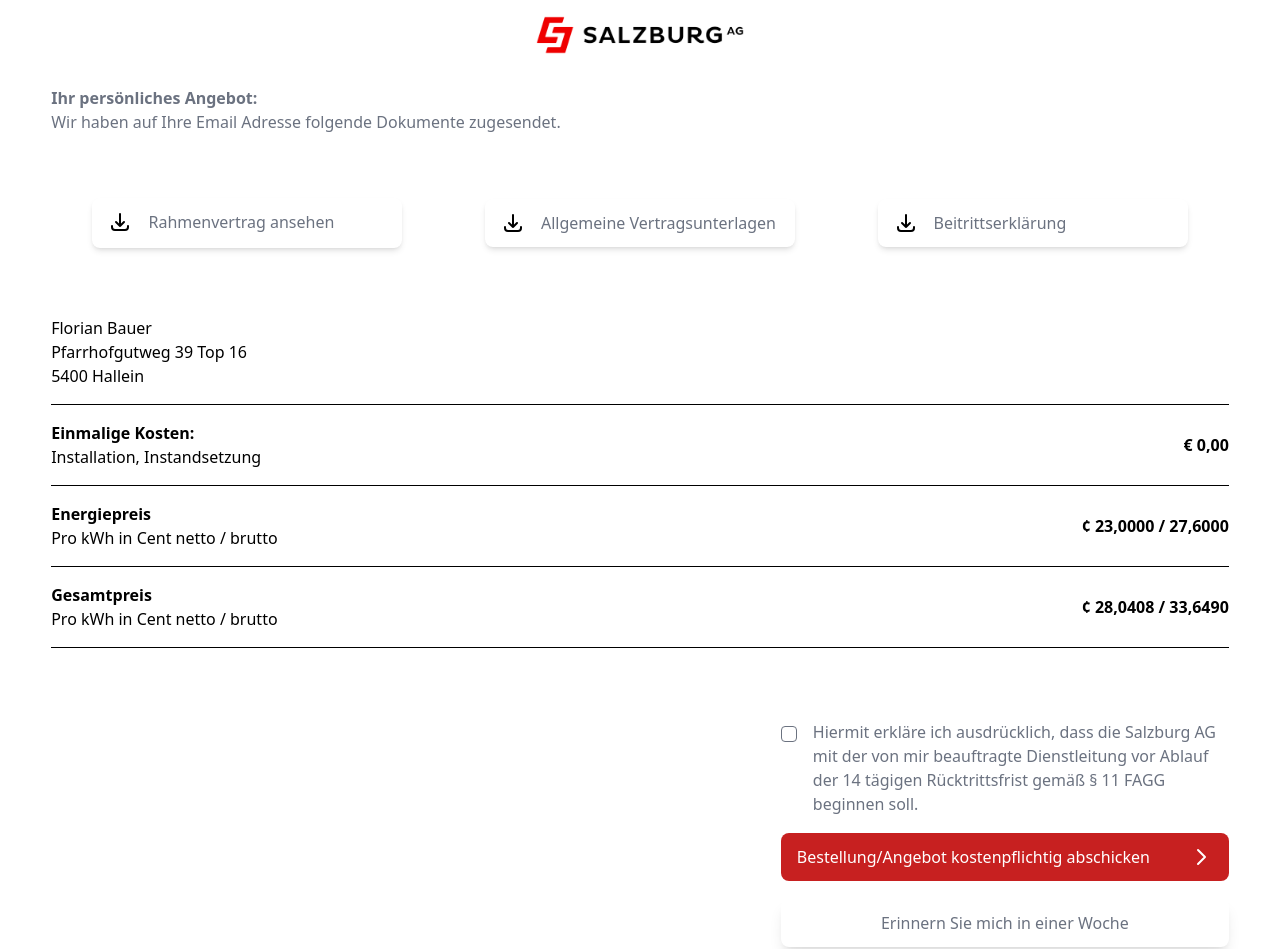
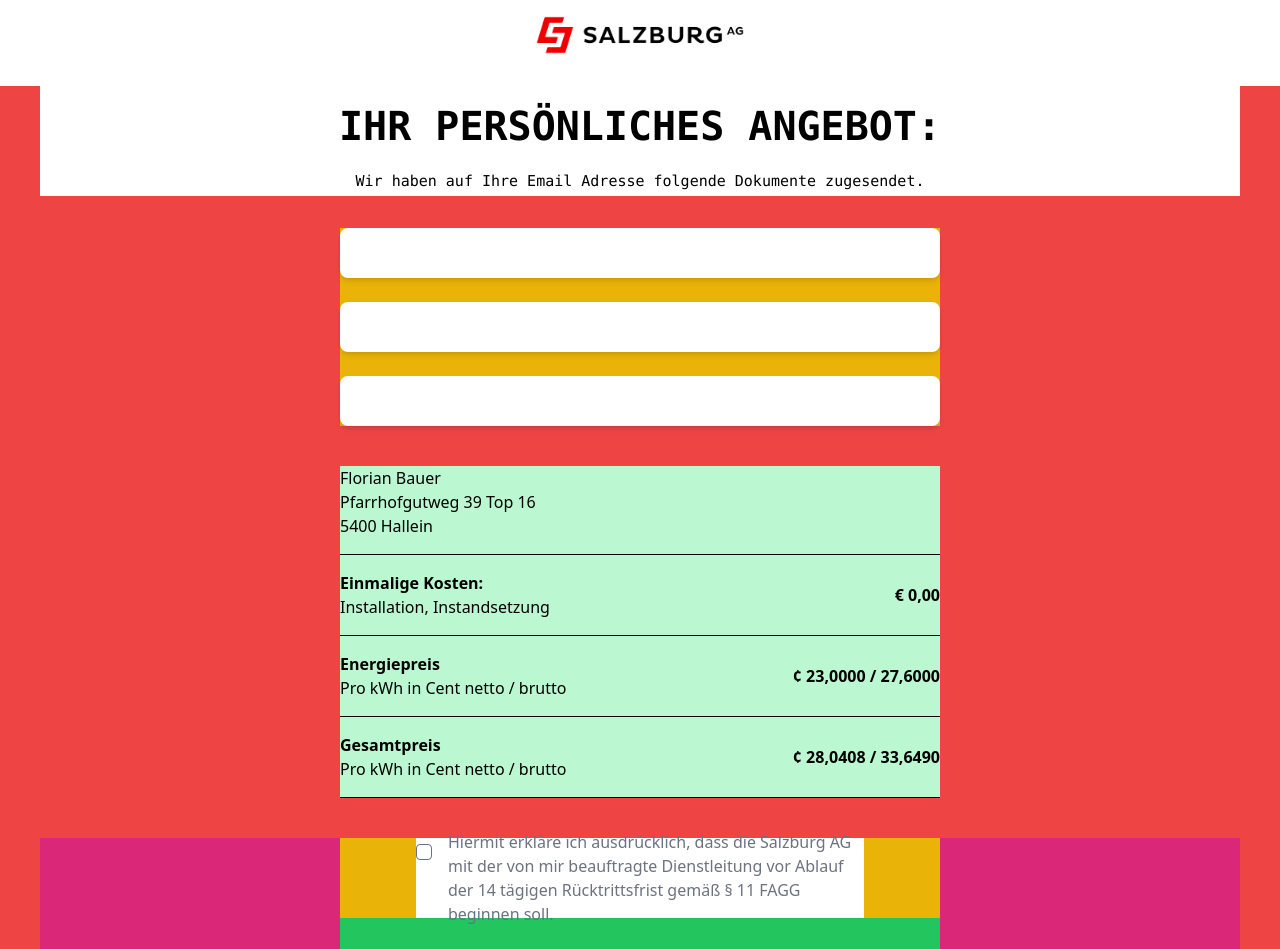
Before and after one commit to langp993/salzyag, a React (Create React App) app: page /Step4 in a window 1280 px wide. Shown: the top 949 px of the page. Built offline with nearby package versions, Linux system fonts and the light colour scheme.

Commit message:
Design edits 1.0

```diff
--- a/src/Pages/Step2.js
+++ b/src/Pages/Step2.js
@@ -4,11 +4,11 @@
 
 export default function Step2() {
   return (
-<div className="bg-white mb-8 px-8">
+<div className="bg-white mb-8 px-[8%]">
 
 <div className="bg-white px-4 mb-2">
 
-<div class="grid lg:grid-cols-2 gap-4 mb-14 bg-white">
+<div class="mb-14 bg-white">
   <div class="bg-white h-[160px] lg:h-full">
 
       <p className="lg:mb-0 max-w-sm">
@@ -21,32 +21,11 @@
          <span className="block text-gray-600">Was ist Solar.Top?</span>
        </h2>
 
-       <button className="invisible lg:visible flex w-full px-4 py-3 mb-6 bg-white rounded-lg shadow-md max-w-sm ">
-         <DownloadIcon className="w-6 h-6" />
-         Rahmenvertrag ansehen
-       </button>
+       </div>
 
-       <p className="max-w-sm invisible lg:visible my-4 text-center md:top-[200px]">Ihr Beitritt ist selbstverständlich freiwilig.</p>
-
-       <Link
-
-        className="invisible lg:visible flex w-full justify-between max-w-sm font-bold text-white rounded-lg shadow-md bg-yellow-500 top-[800px]"
-        to="/step3">
-        <button className="px-4 py-3 w-full bg-primary max-w-sm flex justify-between rounded">
-        Unverbindlich mehr erfahren.
-        <ChevronRightIcon className="w-6 h-6" />
-        </button>
-
-      </Link>
-
-   <Link to="/keininteresse" className="invisible lg:visible block p-4 text-center max-w-sm top-[950px]">
-     Kein Interesse.
-   </Link>
-
-       </div>
-  <div class="bg-white">
+  <div class="bg-white mb-10">
     <iframe
-         className="-sm:mx-auto md:w-[710px] md:h-[360px] sm:right-0 mx-auto object-scale-down"
+         className="-sm:mx-auto md:w-[610px] md:h-[360px] sm:right-0 mx-auto object-scale-down"
          width="410"
          height="260"
          src="https://www.youtube.com/embed/vY_WN7hAczA"
@@ -54,20 +33,21 @@
          frameBorder="0"
          allow="accelerometer; autoplay; clipboard-write; encrypted-media; gyroscope; picture-in-picture"
          allowFullScreen></iframe>
+
          </div>
 
   <div class="bg-white">
 
-    <button className="visible lg:invisible flex w-full px-4 py-3 mx-auto mb-6 bg-white rounded-lg shadow-md max-w-sm ">
+    <button className="flex w-full px-4 py-3 mx-auto mb-6 bg-white rounded-lg shadow-md max-w-sm ">
          <DownloadIcon className="w-6 h-6" />
          Rahmenvertrag ansehen
        </button>
 
-       <p className="visible lg:invisible my-4 text-center md:top-[200px]">Ihr Beitritt ist selbstverständlich freiwilig.</p>
+       <p className="my-4 text-center">Ihr Beitritt ist selbstverständlich freiwilig.</p>
 
 
        <Link
-     className="visible lg:invisible flex w-full justify-between mx-auto max-w-sm font-bold text-white rounded-lg shadow-md bg-yellow-500 top-[800px]"
+     className="flex w-full justify-between mx-auto max-w-sm font-bold text-white rounded-lg shadow-md bg-yellow-500"
      to="/step3">
      <button className="px-4 py-3 w-full bg-primary mx-auto  max-w-sm flex justify-between rounded">
      Unverbindlich mehr erfahren.
@@ -75,7 +55,7 @@
      </button>
    </Link>
 
-   <Link to="/keininteresse" className="visible lg:invisible block p-4 text-center top-[950px]">
+   <Link to="/keininteresse" className="block p-4 text-center top-[950px]">
      Kein Interesse.
    </Link>
 
--- a/src/Pages/Step4.js
+++ b/src/Pages/Step4.js
@@ -4,25 +4,28 @@
 
 export default function Step4() {
   return (
-    <div className="px-[4%] mb-[400px] bg-white">
-      <h3 className="font-bold">Ihr persönliches Angebot:</h3>
-      <p className="mb-8 lg:mb-14">
+    <div className="px-[40px] mb-[400px] bg-red-500">
+      <div className="bg-white text-center leading-loose mb-8">
+      <h3 className="font-bold text-black text-[20px] md:text-[40px] font-mono">IHR PERSÖNLICHES ANGEBOT:</h3>
+      <p className="text-black font-mono text-[15px]">
         Wir haben auf Ihre Email Adresse folgende Dokumente zugesendet.
       </p>
+      </div>
 
-      <div class="p-2 bg-white lg:h-[70px] -lg:h-[170px] grid grid-cols-1 lg:grid-cols-3 gap-4 content-start mt-4 flex items-center justify-center">
+      <div class="p-0 bg-yellow-500 max-w-[600px] mx-auto md:h-full -md:h-full grid grid-cols-1 md:grid-cols-1 gap-6 content-start mt-0 flex items-center justify-center">
 
-      <button className="flex w-md px-4 py-3 h-[50px] mx-auto mb-0 bg-white rounded-lg shadow-md w-[310px]">
-        <DownloadIcon className="w-6 h-6 mr-4 text-black" />
+      <button className="flex justify-between px-6 items-center text-white bg-primary w-full px-0 py-0 h-[50px] mb-0 bg-white rounded-lg shadow-md">
         Rahmenvertrag ansehen
+        <DownloadIcon className="w-6 h-6 mr-4 text-white" />
+
       </button>
-      <button className="flex w-md px-4 py-3 mx-auto mb-0 bg-white rounded-lg shadow-md w-[310px]">
-        <DownloadIcon className="w-6 h-6 mr-4 text-black" />
+      <button className="flex justify-between px-6 items-center text-white bg-primary w-full px-0 py-0 h-[50px] mb-0 bg-white rounded-lg shadow-md">
         Allgemeine Vertragsunterlagen
+        <DownloadIcon className="w-6 h-6 mr-4 text-white" />
       </button>
-      <button className="flex w-md px-4 py-3 mx-auto mb-0 bg-white rounded-lg shadow-md w-[310px]">
-        <DownloadIcon className="w-6 h-6 mr-4 text-black" />
+      <button className="flex justify-between px-6 items-center text-white bg-primary w-full px-0 py-0 h-[50px] mb-0 bg-white rounded-lg shadow-md">
         Beitrittserklärung
+        <DownloadIcon className="w-6 h-6 mr-4 text-white" />
       </button>
 
       </div>
@@ -38,7 +41,9 @@
         genaue Bertrag kann erst nach Betrieb Ermittelt werden. <br /> <br />
       </p> */}
 
-      <p className="mt-8 lg:mt-14 text-black">
+      <div className="bg-green-200 my-10 max-w-[600px] mx-auto">
+
+      <p className="text-black">
         Florian Bauer <br />
         Pfarrhofgutweg 39 Top 16 <br />
         5400 Hallein
@@ -61,7 +66,7 @@
         <div className="font-bold">¢ 23,0000 / 27,6000</div>
       </div>
 
-      <div className="flex items-center pb-4 mb-14 text-black border-b border-black">
+      <div className="flex items-center pb-4 text-black border-b border-black">
         <p className="flex-1">
           <strong className="block font-bold">Gesamtpreis
           </strong>
@@ -70,13 +75,15 @@
         <div className="font-bold">¢ 28,0408 / 33,6490</div>
       </div>
 
-      <div className="px-[0%] h-[0px] mb-0 bg-pink-600">
+      </div>
+
+      <div className="h-[400px] mb-0 bg-pink-600">
 
 
 {/* <div className="ismaincontainer bg-green-300 h-[320px]"> */}
-<div className="bg-white my-4 relative mt-0 py-4">
-<div className="bg-white mb-8 -sm:h-[80px] lg:h-[80px] relative flex justify-center items-center">
-<div className="bg-white my-4 -sm:h-[80px] lg:h-[80px] flex justify-center lg:right-0 max-w-md lg:absolute">
+<div className="bg-green-500 relative mt-0 py-0 md:w-[600px] mx-auto">
+<div className="bg-yellow-500 mb-8 -sm:h-[80px] sm:h-[80px] relative flex justify-center items-center">
+<div className="bg-white -sm:h-[80px] sm:h-[80px] flex justify-center items-center w-[448px]">
   <div className="bg-white flex justify-center h-full">
 <label className="flex py-0 px-0">
   <input type="checkbox" className="w-4 h-4 rounded mt-1.5 mr-4" />
@@ -93,7 +100,7 @@
 </div>
 
 <div className="bg-white my-4 h-[50px] relative flex items-center justify-center">
-<div className="bg-white items-center justify-center lg:right-0 lg:absolute">
+<div className="bg-white items-center justify-center">
 <Link
   to="/Step5"
   className="flex justify-between px-4 py-3 mt-0 text-white rounded-lg bg-primary w-[448px]">
@@ -104,7 +111,7 @@
 </div>
 
 <div className="bg-white my-4 h-[50px] relative flex items-center justify-center">
-<div className="bg-white flex items-center justify-center lg:right-0 lg:absolute">
+<div className="bg-white flex items-center justify-center">
 <Link
   to="/erinnerung"
   className="flex px-4 py-3 mt-0 items-center justify-center rounded-lg shadow-lg w-[448px] bg-white">
@@ -113,8 +120,8 @@
 </div>
 </div>
 
-<div className="bg-white h-[50px] p-0 lg:p-0 relative flex items-center justify-center">
-<div className="bg-white h-[50px] p-4 flex items-center justify-center lg:right-0 lg:absolute w-[448px]">
+<div className="bg-white h-[50px] p-0 sm:p-0 relative flex items-center justify-center">
+<div className="bg-white h-[50px] p-4 flex items-center justify-center w-[448px]">
 <Link to="/keininteresse" className="p-0 mt-0 text-center items-center justify-center">
   Kein Interesse
 </Link>
--- a/tailwind.config.js
+++ b/tailwind.config.js
@@ -2,16 +2,21 @@
   mode: "jit",
   content: ["./src/**/*.{html,js}"],
   theme: {
+
     extend: {
       colors: {
         primary: "#C72020",
       },
+
     screens: {
       '-sm' : { max: '639px'},
       // => @media (max-width: 639px) { ... }
+
+      'gg' : { }
     }
     },
   },
+
   variants: {},
   plugins: [require("@tailwindcss/forms"),
   require("@tailwindcss/aspect-ratio")],
```
